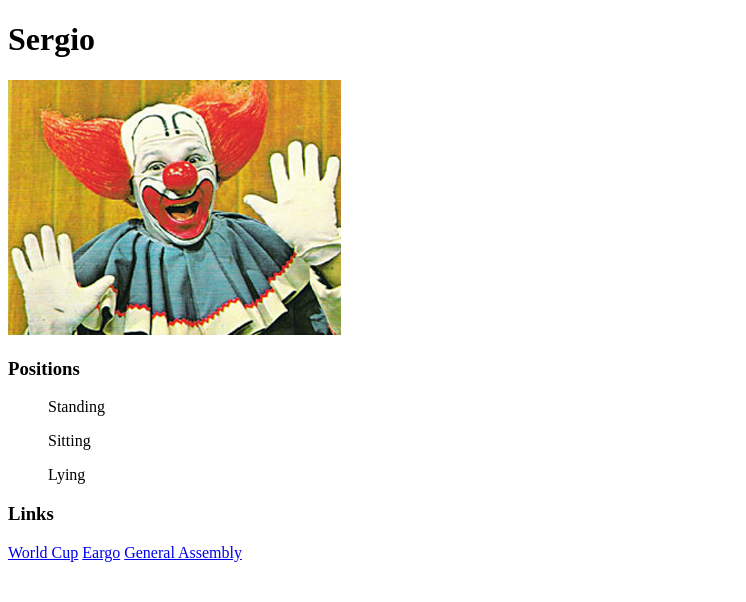
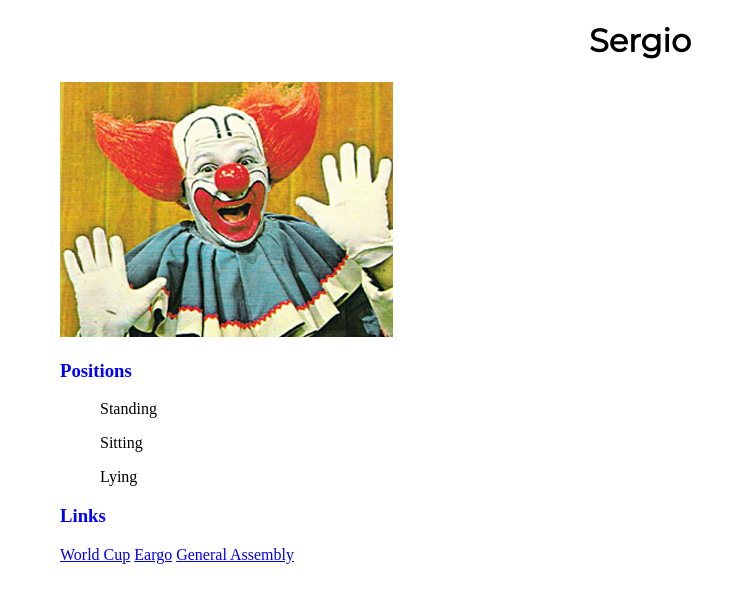
Before and after one commit to srgsouza/w01d02-homework, a plain HTML site: page resume_page/index.html in a window 1280 px wide. Shown: the whole page, without its empty margins (0-746 px from the left). Drawn offline with Linux system fonts and the light colour scheme.

Commit message:
Commit 7 - Added initial styling for resume site

```diff
--- a/resume_page/index.html
+++ b/resume_page/index.html
@@ -2,7 +2,8 @@
 <html>
 <head>
   <title>Page Title</title>
-
+  <link rel="stylesheet" href="style.css">
+  <link href="https://fonts.googleapis.com/css?family=Montserrat" rel="stylesheet">
 </head>
 <body>
   <h1>Sergio</h1>
--- a/resume_page/style.css
+++ b/resume_page/style.css
@@ -0,0 +1,12 @@
+body {
+  margin: 0 60px;
+}
+
+h1 {
+  text-align: center;
+  font-family: 'Montserrat', sans-serif;
+}
+
+h3 {
+  color: blue
+}
```
